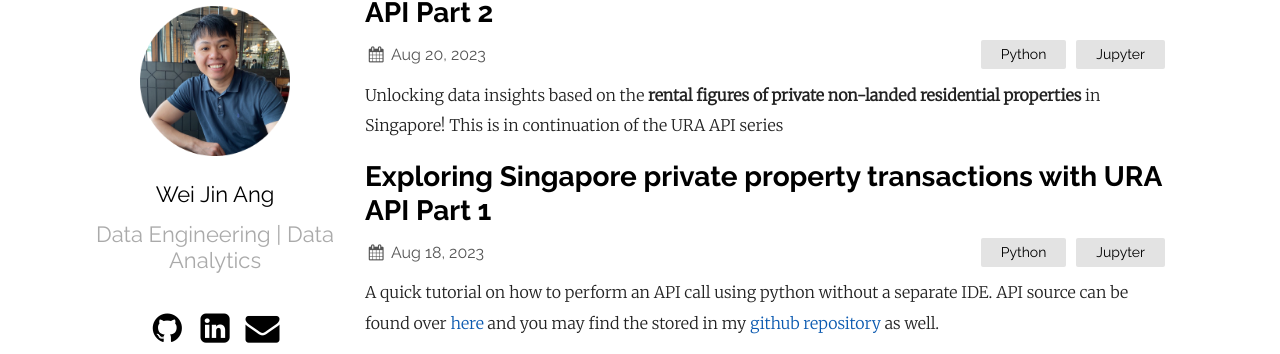
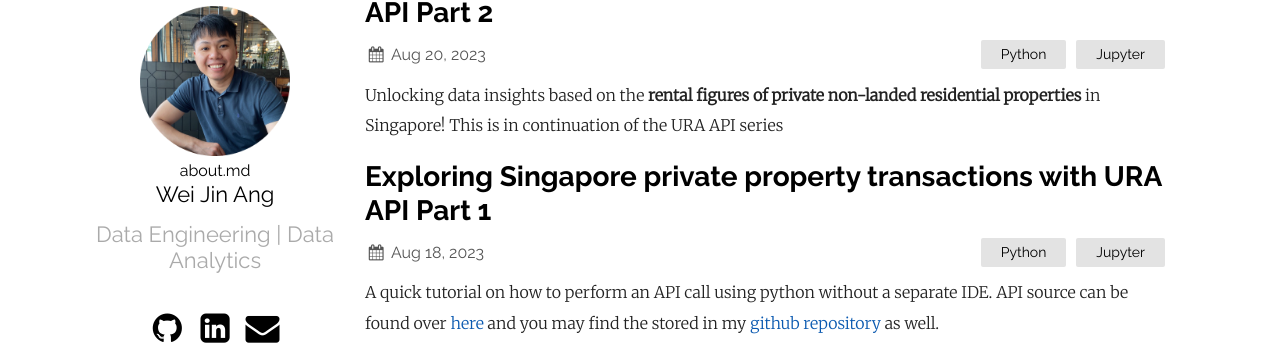
Before and after one commit to wjang96/wjang96.github.io, a Jekyll site: the page built from index.md, in a window 1280 px wide. Shown: the part 144-498 px from the top of the page. Built offline with Jekyll 4.4.1, drawn with Linux system fonts in a browser that asks for light colours.

Commit message:
Update _config.yml

```diff
--- a/_config.yml
+++ b/_config.yml
@@ -13,6 +13,7 @@ sass:
 plainwhite:
   name: Wei Jin Ang
   tagline: Data Engineering | Data Analytics
+  about: "about.md"
   date_format: "%b %-d, %Y"
   sitemap: true # set to true to generate sitemap.xml content
   search: true # set to true to enable searchbar
```
